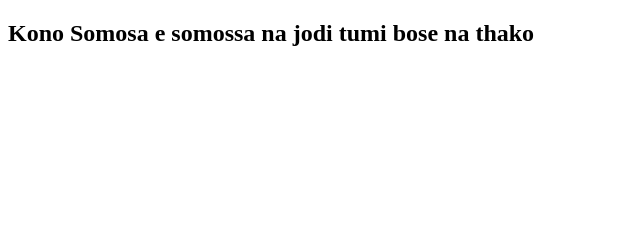
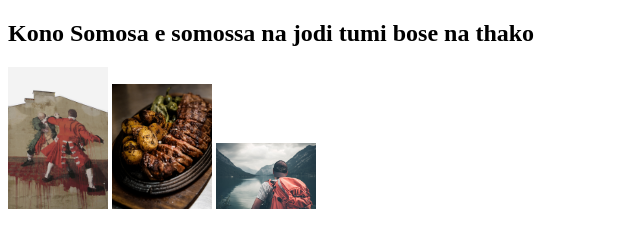
Before and after one commit to mahfuj80/problem-will-never-last, a plain HTML site: page index.html in a window 1280 px wide. Shown: the whole page, without its empty margins (0-640 px from the left). Drawn offline with Linux system fonts and the light colour scheme.

Commit message:
added a picture

```diff
--- a/index.html
+++ b/index.html
@@ -7,5 +7,9 @@
 </head>
 <body>
     <h2>Kono Somosa e somossa na jodi tumi bose na thako</h2>
+    <img width="100px" src="Images/Jon_Cena.jpg" alt="Jon cena">
+    <img width="100px" src="Images/Travel_Blog/Beef.jpg" alt="travel">
+    <img width="100px" src="Images/Travel_Blog/Travel_blog.jpg" alt="travel">
+
 </body>
 </html>
```
Also changed, not shown: Images/Jon_Cena.jpg (added), Images/Travel_Blog/Beef.jpg (added), Images/Travel_Blog/Travel_blog.jpg (added).
